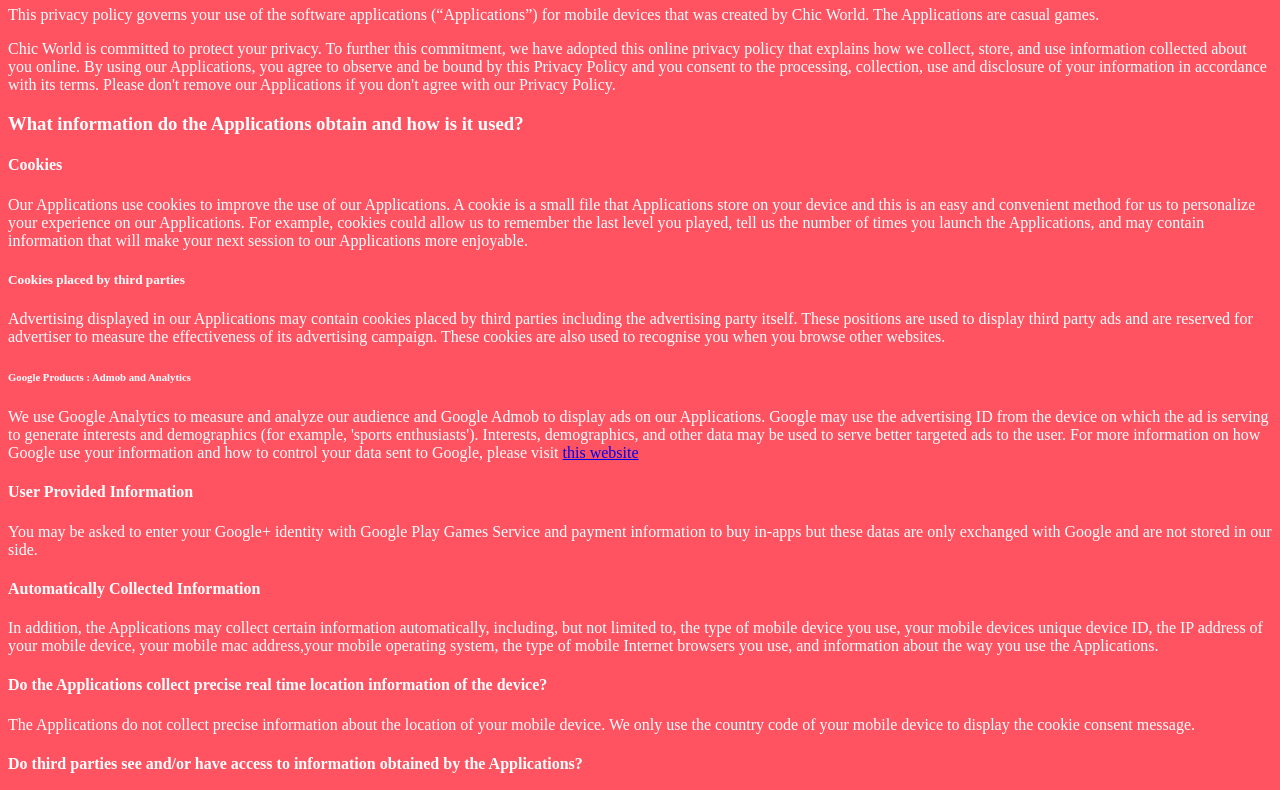
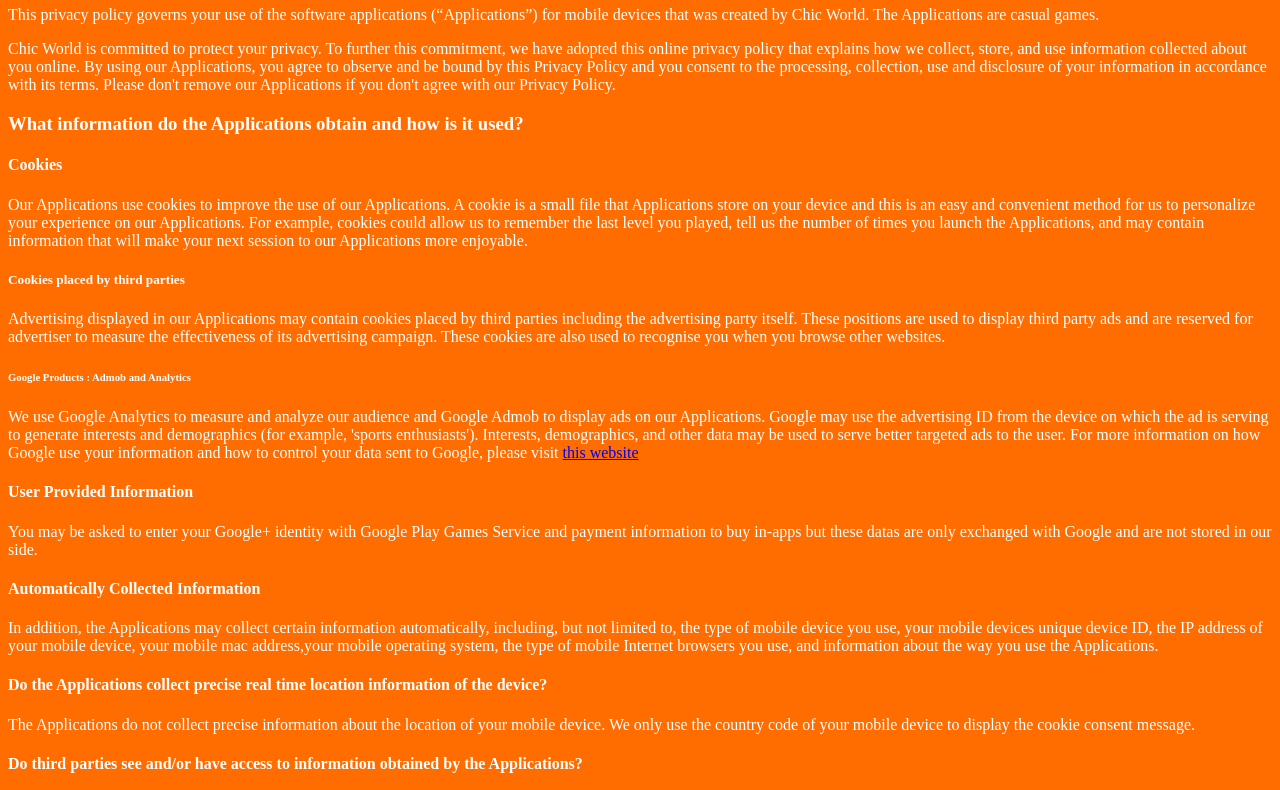
Before and after one commit to tapcasualplay/tapcasualplay, a plain HTML site: page index.html in a window 1280 px wide. Shown: the part 60-850 px from the top of the page. Drawn offline with Linux system fonts and the light colour scheme.

Commit message:
Update index.html

```diff
--- a/index.html
+++ b/index.html
@@ -4,7 +4,7 @@
 <title>Privacy Policy : Chic World</title>
 <style>
 body {
-background: #FF5362;
+background: #ff6c00;
 color: #fff;
 }
 </style>
```
